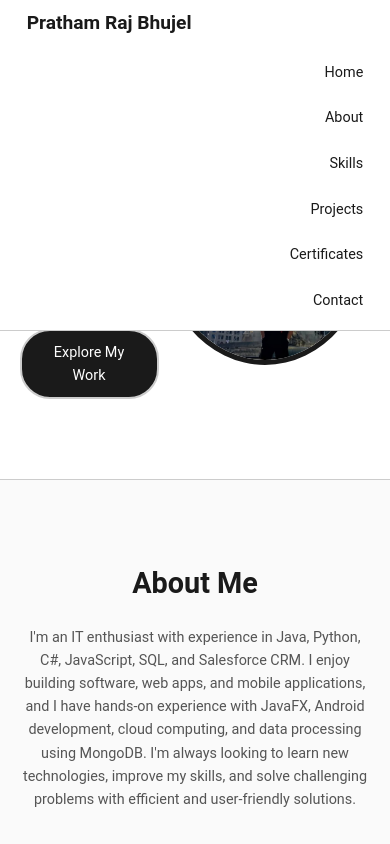
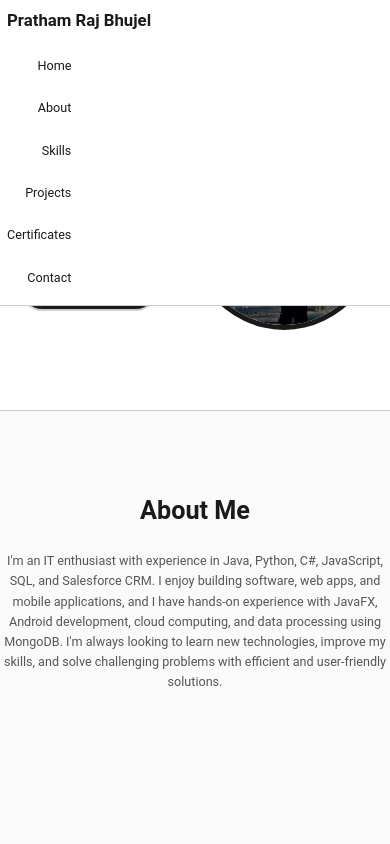
Before and after one commit to BhujelPratham/portfolio, a plain HTML site: page index.html in a window 390 px wide. Shown: the top 844 px of the page. Drawn offline with Linux system fonts and the light colour scheme.

Commit message:
Update style.css

```diff
--- a/style.css
+++ b/style.css
@@ -401,6 +401,12 @@ footer {
     padding-top: 10px;
 }
 
+/* Ensure Images and Containers Resize Properly */
+img, .container, .profile-pic, .project-img, .certificate-img {
+    max-width: 100%;
+    height: auto;
+}
+
 /* Responsive Adjustments */
 @media (max-width: 768px) {
     nav .container {
@@ -491,6 +497,7 @@ footer {
     .btn {
         padding: 10px 20px;
         font-size: 0.9rem;
+        width: auto; /* Allow buttons to resize dynamically */
     }
 
     #about h2, #skills h2, #projects h2, #certificates h2, #contact h2 {
@@ -521,4 +528,16 @@ footer {
         width: 25px;
         height: 25px;
     }
+
+    html {
+        font-size: 14px; /* Adjust base font size for better scaling */
+    }
+
+    .container {
+        width: 100%; /* Ensure container spans full width on smaller screens */
+    }
+
+    nav .nav-links {
+        width: auto; /* Prevent overflow issues */
+    }
 }
```
